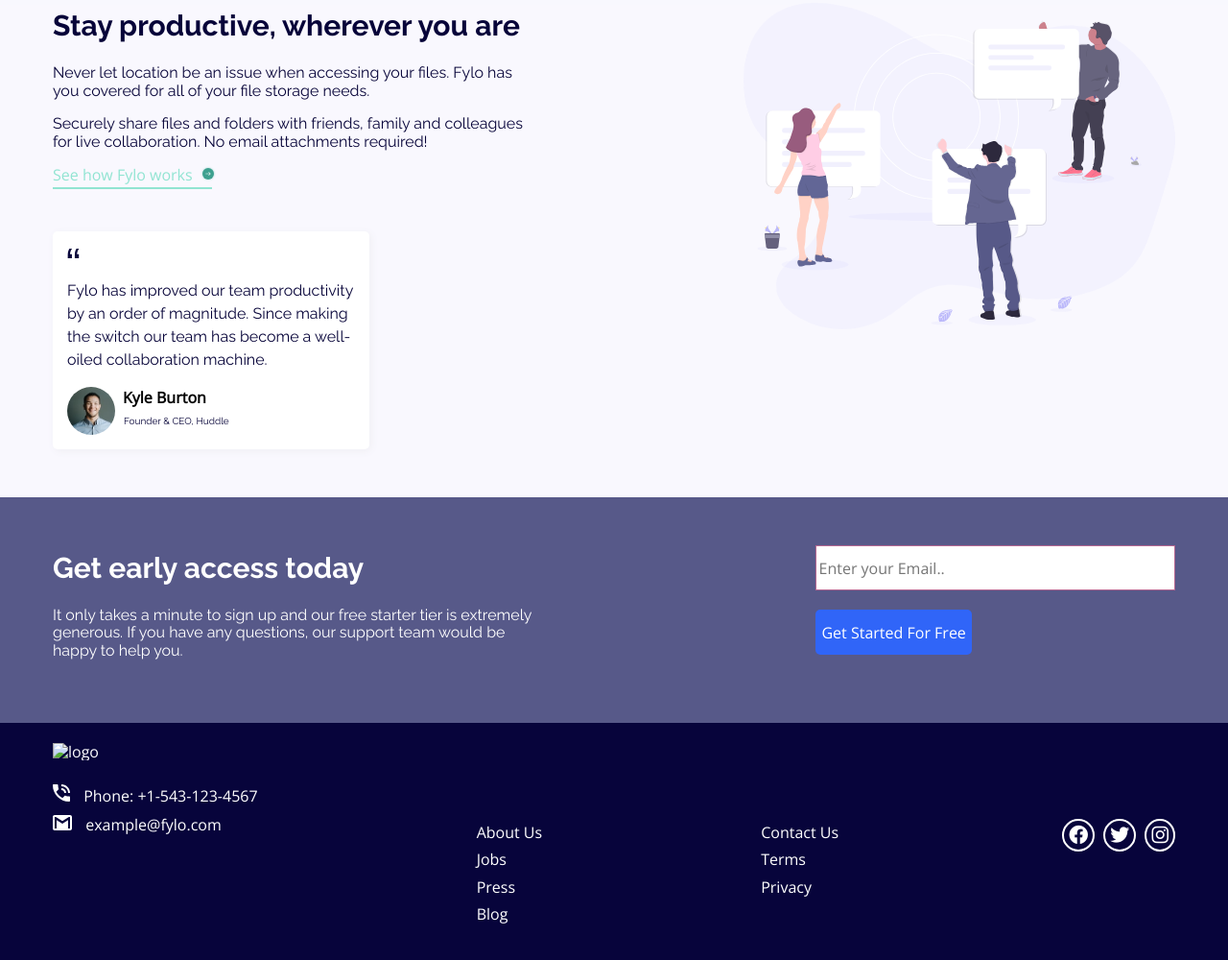
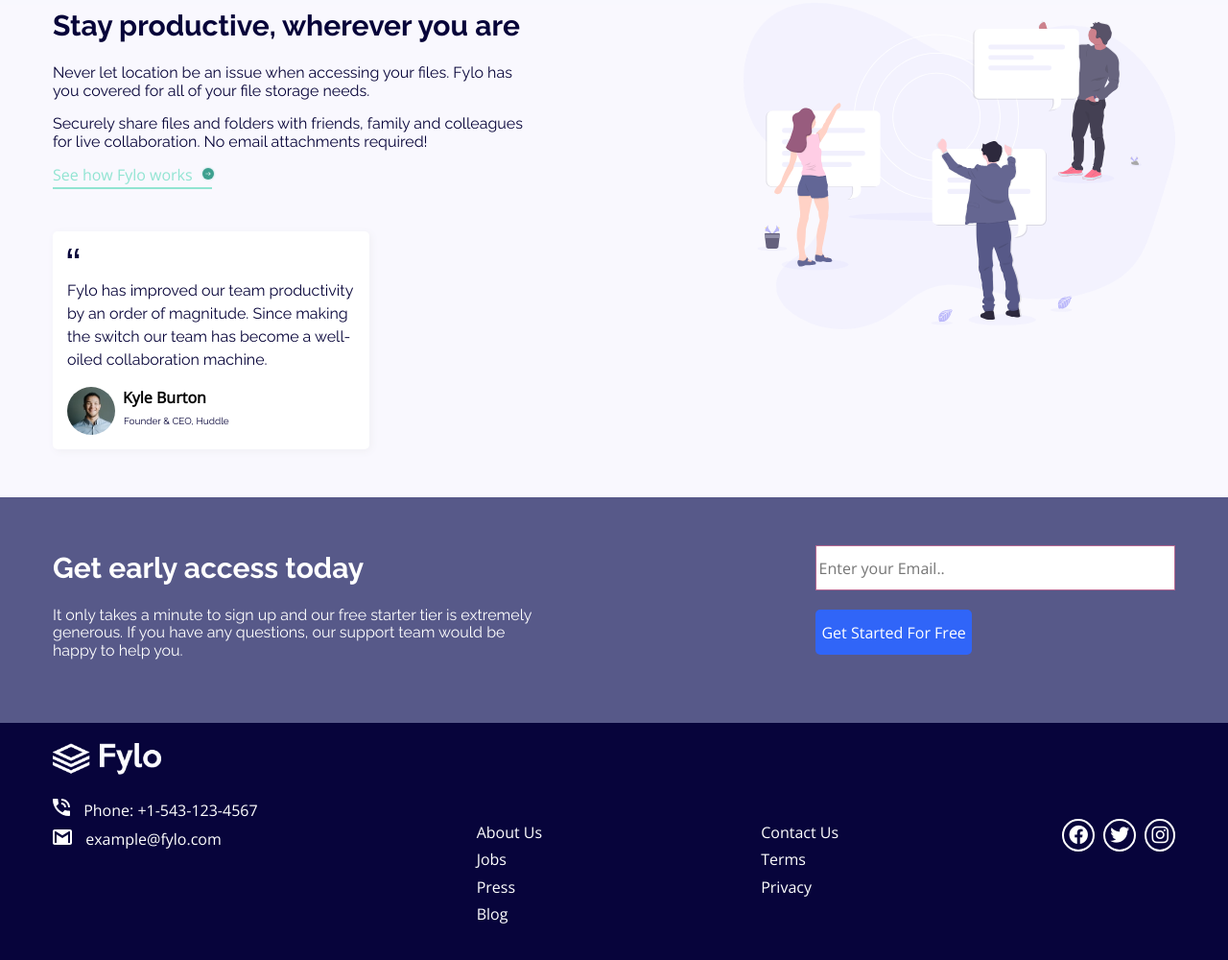
Before and after one commit to Zaariy/Fylo, a plain HTML site: page index.html in a window 1280 px wide. Shown: the part 733-1733 px from the top of the page at 96% size. Drawn offline with nearby package versions, Linux system fonts and the light colour scheme; the site is published under a folder, as on GitHub Pages, so addresses that start at the root find nothing.

Commit message:
fix Erorre

```diff
--- a/index.html
+++ b/index.html
@@ -135,7 +135,7 @@
       <div class="footer-content">
 
         <div class="contact">
-          <img class="size-img edit-img" src="/images/logo-toow.png" alt="logo">
+          <img class="size-img edit-img" src="images/logo-toow.png" alt="logo">
           <span class='one'><img src="images/icon-phone.svg" alt="phone"> Phone: +1-543-123-4567</span>
           <span><img src="images/icon-email.svg" alt="Email"> example@fylo.com</span>
         </div>
```
